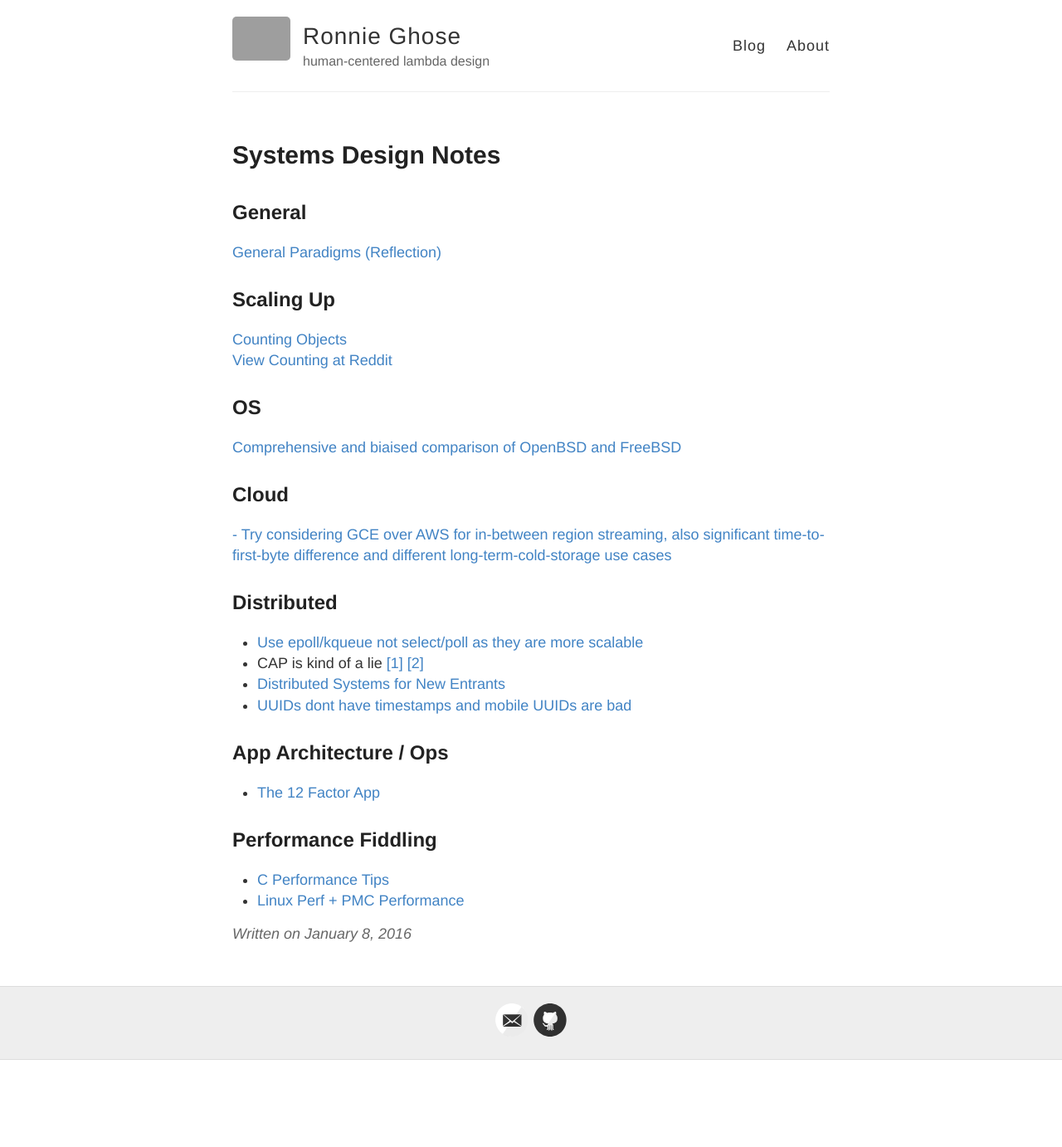
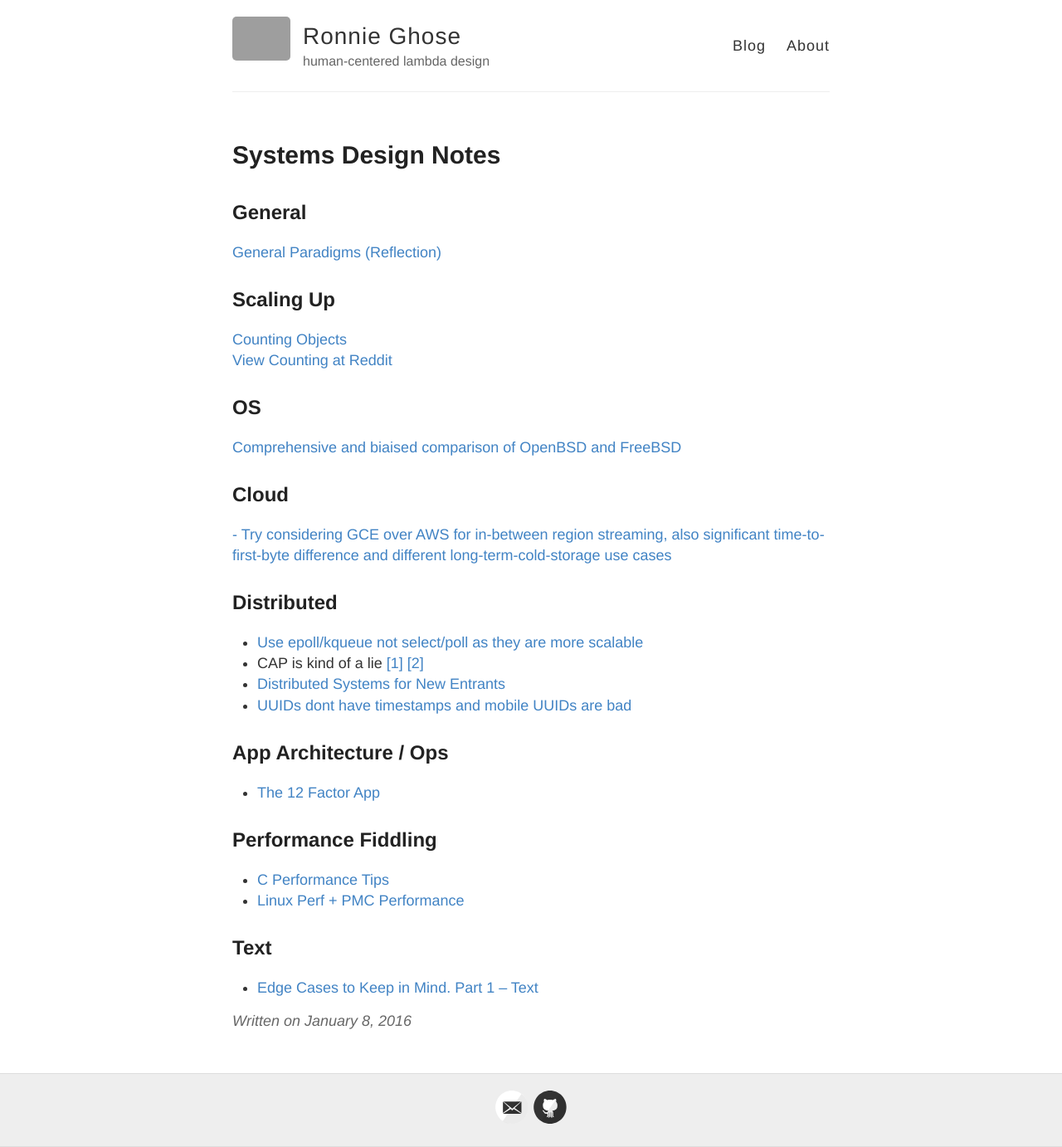
Before and after one commit to RONNCC/ronncc.github, a Jekyll site: the page built from _posts/2016-1-8-systemDesignNotes.md, in a window 1280 px wide. Shown: the whole page at 83% size. Built offline with Jekyll 4.4.1, drawn with Linux system fonts in a browser that asks for light colours; comment, search, counter and statistics services are not loaded; before the commit the page ends 1277 px from its top, so only the background shows below that; grey boxes are pictures that could not be loaded.

Commit message:
Updated 2016-1-8-systemDesignNotes.md

```diff
--- a/_posts/2016-1-8-systemDesignNotes.md
+++ b/_posts/2016-1-8-systemDesignNotes.md
@@ -38,3 +38,6 @@ type: post
 ## Performance Fiddling
 - [C Performance Tips](http://vendu.twodots.nl/wizardcode.html)
 - [Linux Perf + PMC Performance](http://www.brendangregg.com/linuxperf.html)
+
+## Text
+- [Edge Cases to Keep in Mind. Part 1 – Text](https://www.thedroidsonroids.com/blog/edge-cases-to-keep-in-mind-part-1-text)
```
